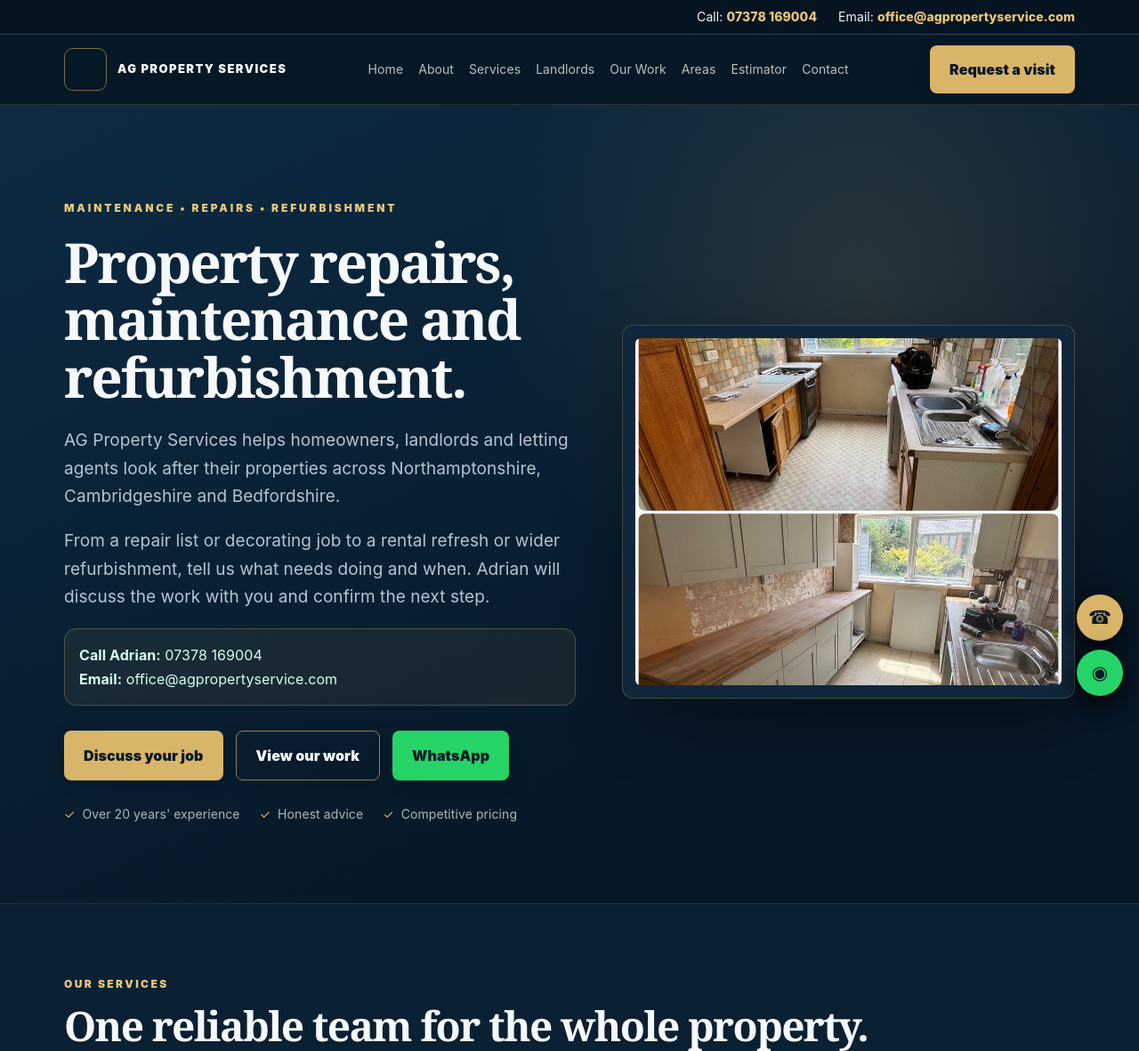
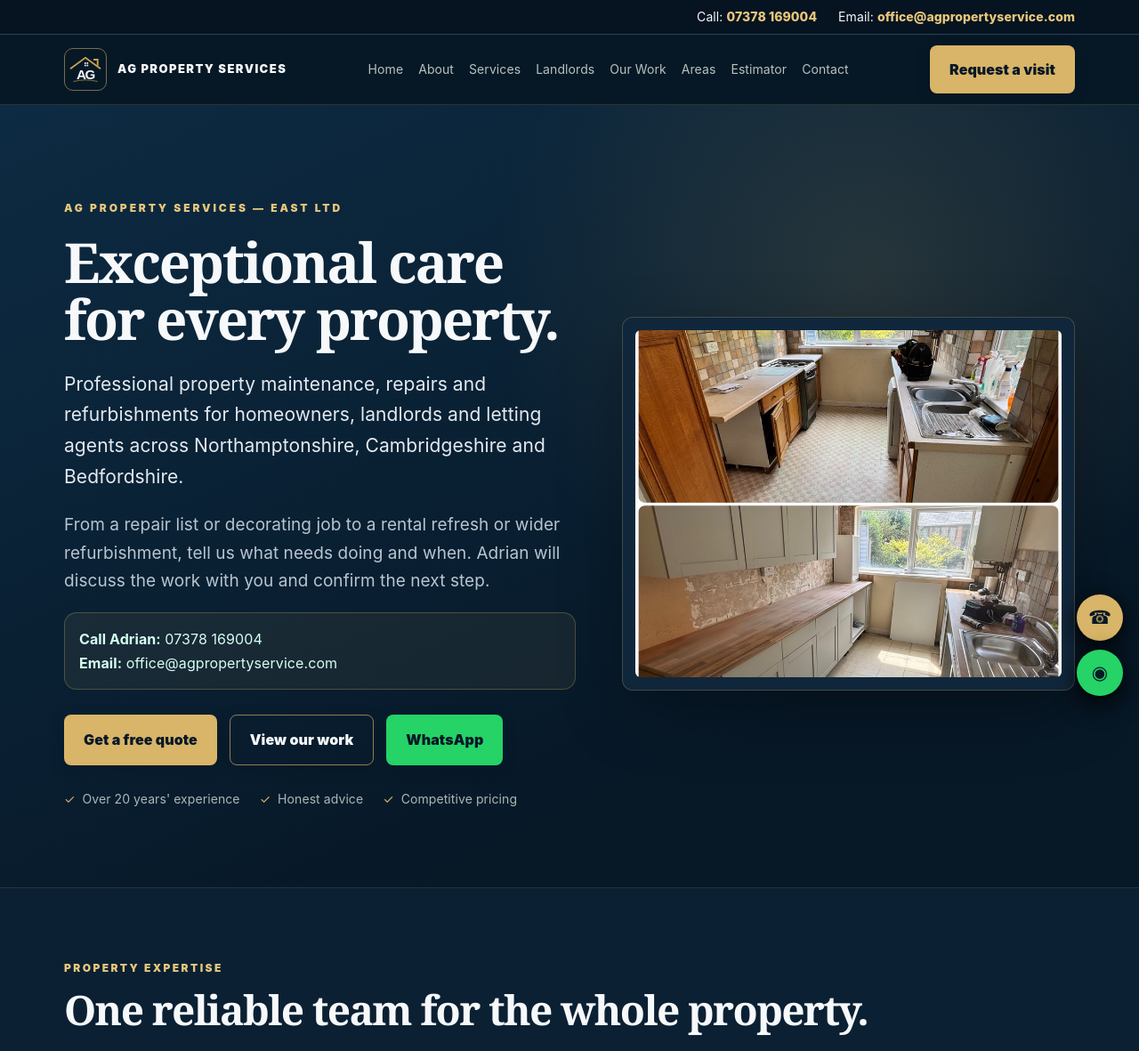
Before and after one commit to office306/agpropertyservice, a plain HTML site: page index.html in a window 1280 px wide. Shown: the top 1181 px of the page at 89% size. Drawn offline with Linux system fonts and the light colour scheme.

Commit message:
Redesign AGP homepage with premium branding and clearer quote CTA

```diff
--- a/index.html
+++ b/index.html
@@ -1,25 +1,25 @@
 <!doctype html><html lang="en"><head><meta charset="utf-8"><meta name="viewport" content="width=device-width,initial-scale=1">
 <title>Property Maintenance &amp; Refurbishment | AG Property Services</title><meta name="description" content="Property repairs, decorating and refurbishment across Northamptonshire, Cambridgeshire and Bedfordshire. Contact Adrian to discuss your job."><link rel="canonical" href="https://agpropertyservice.com/">
 <meta property="og:type" content="website"><meta property="og:title" content="Property Maintenance &amp; Refurbishment | AG Property Services"><meta property="og:description" content="Property repairs, decorating and refurbishment across Northamptonshire, Cambridgeshire and Bedfordshire. Contact Adrian to discuss your job.">
-<link rel="stylesheet" href="assets/styles.css"><script type="application/ld+json">{"@context": "https://schema.org", "@type": "HomeAndConstructionBusiness", "name": "AG Property Services (East) Ltd", "url": "https://agpropertyservice.com", "telephone": "+44 7378 169004", "email": "office@agpropertyservice.com", "areaServed": ["Northamptonshire", "Cambridgeshire", "Bedfordshire"]}</script></head><body><div class="top-contact"><div class="wrap top-contact-inner">
+<link rel="icon" type="image/svg+xml" href="assets/agp-mark.svg"><meta name="theme-color" content="#071827"><link rel="stylesheet" href="assets/styles.css"><script type="application/ld+json">{"@context": "https://schema.org", "@type": "HomeAndConstructionBusiness", "name": "AG Property Services (East) Ltd", "url": "https://agpropertyservice.com", "telephone": "+44 7378 169004", "email": "office@agpropertyservice.com", "areaServed": ["Northamptonshire", "Cambridgeshire", "Bedfordshire"]}</script></head><body><div class="top-contact"><div class="wrap top-contact-inner">
 <span>Call: <a href="tel:07378169004">07378 169004</a></span>
 <span>Email: <a href="mailto:office@agpropertyservice.com">office@agpropertyservice.com</a></span>
 </div></div><nav class="nav"><div class="wrap navin">
-<a class="brand" href="index.html"><div class="logo">AG</div><span>AG PROPERTY SERVICES</span></a>
+<a class="brand" href="index.html"><div class="logo"><img src="assets/agp-mark.svg" alt="AG Property Services logo"></div><span>AG PROPERTY SERVICES</span></a>
 <div class="links"><a href="index.html">Home</a><a href="about.html">About</a><a href="services/index.html">Services</a><a href="landlords.html">Landlords</a><a href="our-work.html">Our Work</a><a href="areas/index.html">Areas</a><a href="calculator.html">Estimator</a><a href="contact.html">Contact</a></div><details class="mobile-menu"><summary>Menu</summary><div class="mobile-links"><a href="index.html">Home</a><a href="about.html">About</a><a href="services/index.html">Services</a><a href="landlords.html">Landlords</a><a href="our-work.html">Our Work</a><a href="areas/index.html">Areas</a><a href="calculator.html">Estimator</a><a href="contact.html">Contact</a></div></details>
 <a class="btn" href="booking.html">Request a visit</a></div></nav>
 <main>
 <section class="hero"><div class="wrap hero-grid fade"><div>
-<div class="eyebrow">Maintenance • Repairs • Refurbishment</div>
-<h1>Property repairs, maintenance and refurbishment.</h1>
-<p>AG Property Services helps homeowners, landlords and letting agents look after their properties across Northamptonshire, Cambridgeshire and Bedfordshire.</p><p>From a repair list or decorating job to a rental refresh or wider refurbishment, tell us what needs doing and when. Adrian will discuss the work with you and confirm the next step.</p>
+<div class="eyebrow">AG Property Services — East Ltd</div>
+<h1>Exceptional care for every property.</h1>
+<p class="lead">Professional property maintenance, repairs and refurbishments for homeowners, landlords and letting agents across Northamptonshire, Cambridgeshire and Bedfordshire.</p><p>From a repair list or decorating job to a rental refresh or wider refurbishment, tell us what needs doing and when. Adrian will discuss the work with you and confirm the next step.</p>
 <div class="notice" style="margin-top:20px"><strong>Call Adrian:</strong> <a href="tel:07378169004">07378 169004</a><br><strong>Email:</strong> <a href="mailto:office@agpropertyservice.com">office@agpropertyservice.com</a></div>
-<div class="actions"><a class="btn" href="tel:07378169004">Discuss your job</a><a class="btn secondary" href="our-work.html">View our work</a><a class="btn whatsapp" href="https://wa.me/447378169004">WhatsApp</a></div>
+<div class="actions"><a class="btn" href="contact.html">Get a free quote</a><a class="btn secondary" href="our-work.html">View our work</a><a class="btn whatsapp" href="https://wa.me/447378169004">WhatsApp</a></div>
 <div class="checks"><span>Over 20 years' experience</span><span>Honest advice</span><span>Competitive pricing</span></div>
 </div><div class="visual"><img class="hero-photo" src="images/kitchen-before-after.jpeg" alt="Kitchen refurbishment before and after by AG Property Services" loading="eager"></div>
 </div></section>
 
-<section class="section alt"><div class="wrap"><div class="eyebrow">Our services</div><h2 class="title">One reliable team for the whole property.</h2>
+<section class="section alt"><div class="wrap"><div class="eyebrow">Property expertise</div><h2 class="title">One reliable team for the whole property.</h2>
 <div class="cards">
 <a class="card" href="services/property-maintenance.html"><div class="icon">🔧</div><h3>Property Maintenance</h3><p>General repairs, snagging and planned upkeep.</p></a>
 <a class="card" href="services/full-refurbishments.html"><div class="icon">🏠</div><h3>Full Refurbishments</h3><p>Complete property improvement projects.</p></a>
@@ -29,7 +29,7 @@
 <a class="card" href="services/gardens-fencing.html"><div class="icon">🌿</div><h3>Gardens & Fencing</h3><p>Clearance, new fencing and external improvements.</p></a>
 </div></div></section>
 
-<section class="section"><div class="wrap"><div class="eyebrow">Landlords &amp; letting agents</div><h2 class="title">A property to get ready for new tenants?</h2><p>Send us the postcode, repairs or improvements required, photos and your preferred completion date. We can discuss the work needed to get it ready.</p><div class="actions"><a class="btn" href="landlords.html">Landlord and letting-agent services</a></div></div></section><section class="section"><div class="wrap"><div class="eyebrow">Recent projects</div><h2 class="title">Real work completed by AG Property Services.</h2>
+<section class="section"><div class="wrap"><div class="eyebrow">Landlords &amp; letting agents</div><h2 class="title">A property to get ready for new tenants?</h2><p>Send us the postcode, repairs or improvements required, photos and your preferred completion date. We can discuss the work needed to get it ready.</p><div class="actions"><a class="btn" href="landlords.html">Landlord and letting-agent services</a></div></div></section><section class="section"><div class="wrap"><div class="eyebrow">Selected work</div><h2 class="title">Real work completed by AG Property Services.</h2>
 <div class="projects">
 <div class="project"><img src="images/lounge-diner-before-after.jpeg" alt="Lounge diner refurbishment before and after" loading="lazy"><div class="project-body"><h3>Lounge & Diner Refurbishment</h3><p>Preparation, decorative work and complete room refresh.</p></div></div>
 <div class="project"><img src="images/bathroom-before-after.jpeg" alt="Bathroom refresh before and after" loading="lazy"><div class="project-body"><h3>Bathroom Refresh</h3><p>Repairs, cleaning and improved finishing.</p></div></div>
@@ -88,10 +88,10 @@
 <div class="actions"><a class="btn secondary" href="testimonials.html">Read all reviews</a></div>
 </div></section>
 
-<section class="section"><div class="wrap two"><div><div class="eyebrow">Get a quote</div><h2 class="title">Tell us what needs doing.</h2>
+<section class="section"><div class="wrap two"><div><div class="eyebrow">Start your project</div><h2 class="title">Tell us what needs doing.</h2>
 <p class="muted">Share the location, work required, preferred timing and photos where available.</p></div><div class="contact"><h2>Discuss your job with Adrian</h2><p>Call <a href="tel:07378169004">07378 169004</a> or email <a href="mailto:office@agpropertyservice.com">office@agpropertyservice.com</a>.</p><p>Include the property postcode, work required, preferred timing and access arrangements. Attach photos to your email if you have them.</p><div class="actions"><a class="btn" href="tel:07378169004">Call Adrian: 07378 169004</a><a class="btn secondary" href="mailto:office@agpropertyservice.com">Email your job details</a></div><p class="muted">The email button opens your email app. Availability and pricing are confirmed for each job; a visit is only booked once agreed.</p></div></div></section>
 </main><footer class="footer"><div class="wrap"><div class="foot">
-<div><div class="brand"><div class="logo">AG</div><span>AG PROPERTY SERVICES</span></div>
+<div><div class="brand"><div class="logo"><img src="assets/agp-mark.svg" alt="AG Property Services logo"></div><span>AG PROPERTY SERVICES</span></div>
 <p>Property maintenance, repairs and refurbishment across Northamptonshire, Cambridgeshire and Bedfordshire.</p>
 <p><strong>Phone:</strong> <a href="tel:07378169004">07378 169004</a><br><strong>Email:</strong> <a href="mailto:office@agpropertyservice.com">office@agpropertyservice.com</a></p></div>
 <div><h3>Services</h3><div class="footlinks"><a href="services/property-maintenance.html">Property Maintenance</a><a href="services/full-refurbishments.html">Full Refurbishments</a><a href="services/painting-decorating.html">Painting & Decorating</a><a href="landlords.html">Landlord Services</a></div></div>
```
